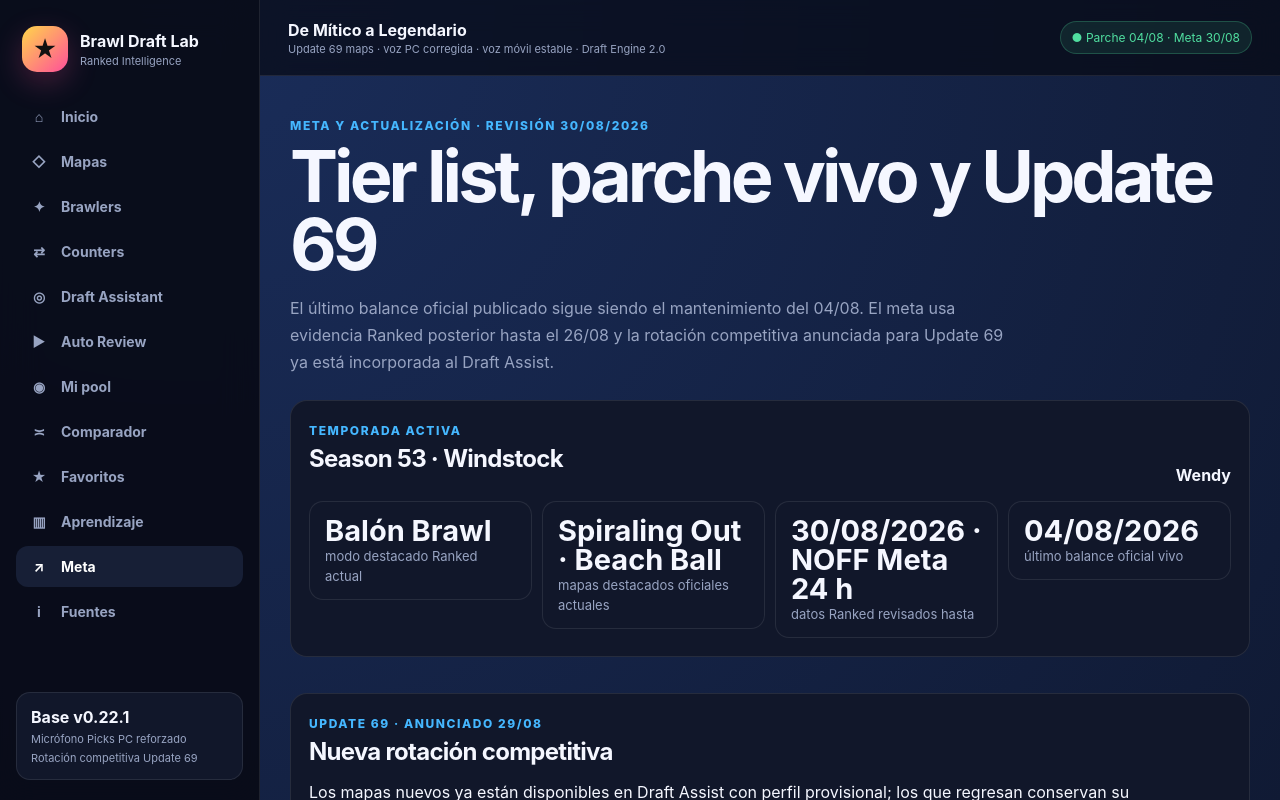
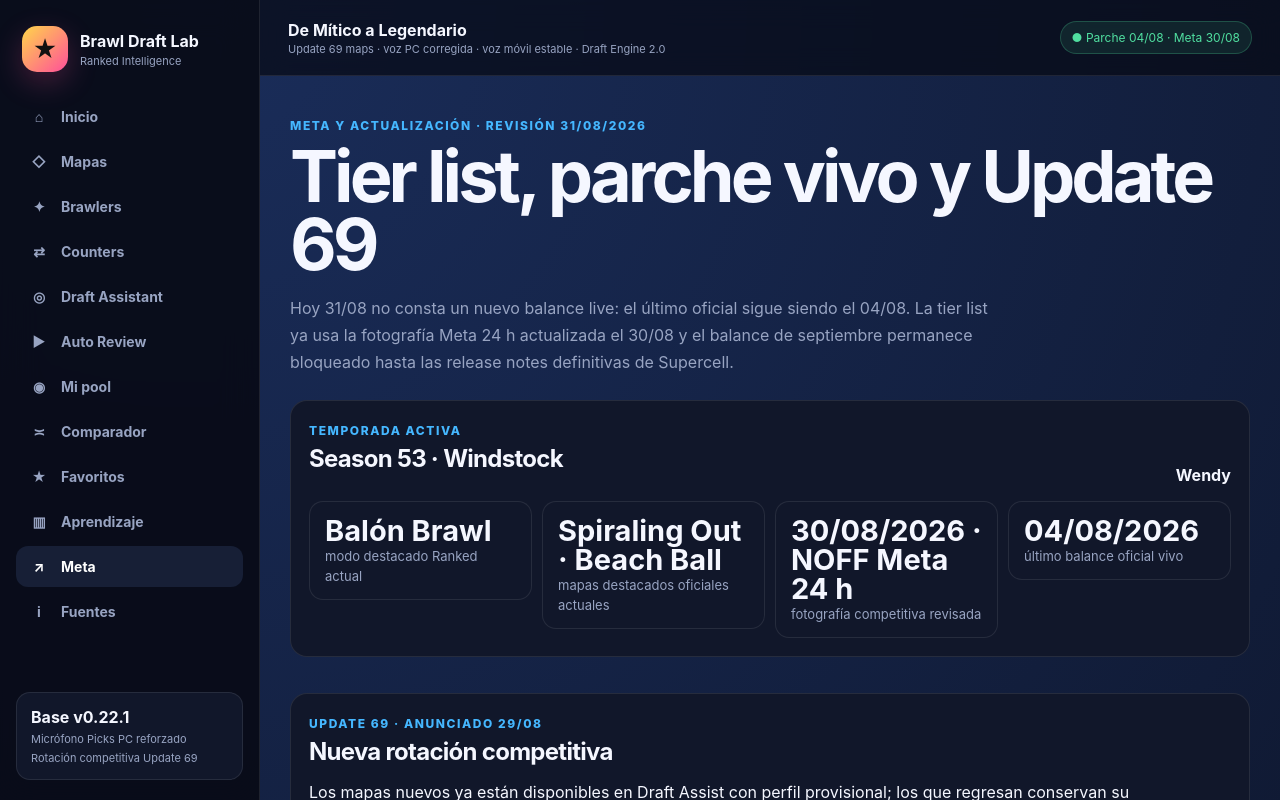
Before and after one commit to Raixerx1/Brawl-Stars-Lab-, a Next.js app: page /meta in a window 1280 px wide. Shown: the top 800 px of the page. Built offline with nearby package versions, Linux system fonts and the light colour scheme; no server answers.

Commit message:
Show Aug 31 live meta and pending September patch

```diff
--- a/src/app/meta/page.tsx
+++ b/src/app/meta/page.tsx
@@ -24,9 +24,9 @@ export default function MetaPage() {
 
   return <div className="page">
     <div className="page-heading">
-      <span className="eyebrow">Meta y actualización · revisión 30/08/2026</span>
+      <span className="eyebrow">Meta y actualización · revisión 31/08/2026</span>
       <h1>Tier list, parche vivo y Update 69</h1>
-      <p>El último balance oficial publicado sigue siendo el mantenimiento del 04/08. El meta usa evidencia Ranked posterior hasta el 26/08 y la rotación competitiva anunciada para Update 69 ya está incorporada al Draft Assist.</p>
+      <p>Hoy 31/08 no consta un nuevo balance live: el último oficial sigue siendo el 04/08. La tier list ya usa la fotografía Meta 24 h actualizada el 30/08 y el balance de septiembre permanece bloqueado hasta las release notes definitivas de Supercell.</p>
     </div>
 
     <section className="panel meta-season-v20">
@@ -37,7 +37,7 @@ export default function MetaPage() {
       <div className="stats-grid">
         <div className="stat-card"><b>{rankedFeatured.mode}</b><span>modo destacado Ranked actual</span></div>
         <div className="stat-card"><b>{rankedFeatured.maps.join(" · ")}</b><span>mapas destacados oficiales actuales</span></div>
-        <div className="stat-card"><b>{meta.rankedDataThrough}</b><span>datos Ranked revisados hasta</span></div>
+        <div className="stat-card"><b>{meta.rankedDataThrough}</b><span>fotografía competitiva revisada</span></div>
         <div className="stat-card"><b>{meta.officialPatchDate}</b><span>último balance oficial vivo</span></div>
       </div>
     </section>
@@ -62,6 +62,7 @@ export default function MetaPage() {
         </article>)}
       </div>
       <p className="muted">Balance de Update 69: {meta.update69BalanceStatus}</p>
+      <p className="muted">Ventana prevista: {meta.nextBalanceWindow}</p>
     </section>
 
     <MetaTierList data={tierListRaw} brawlers={brawlers} />
```
